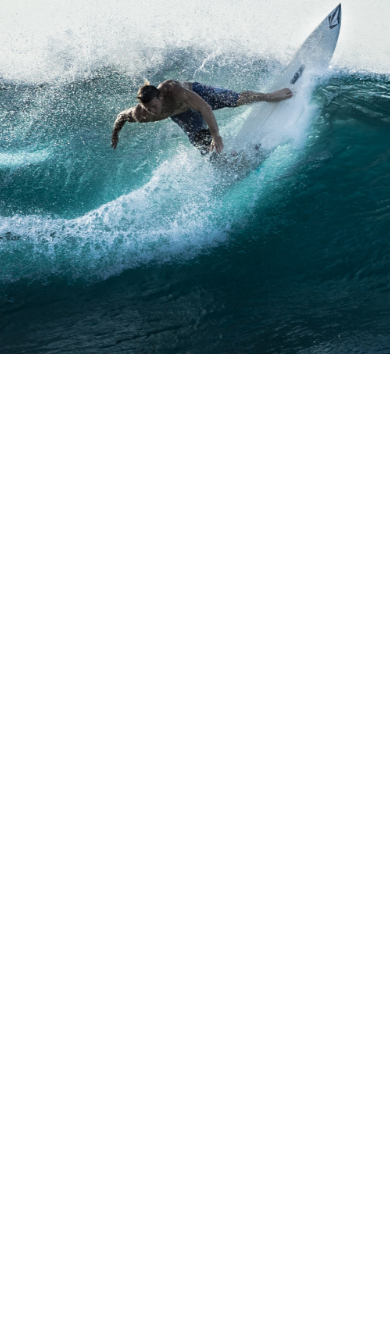
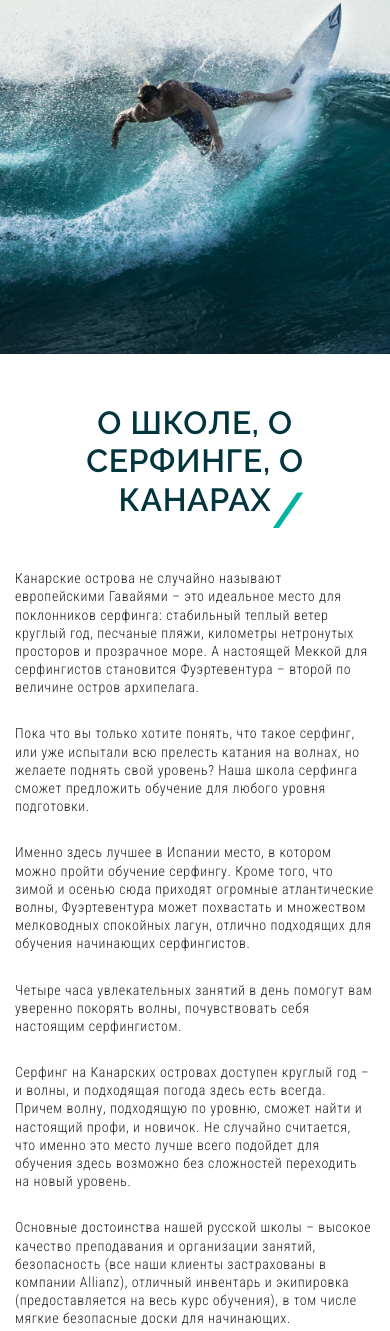
Before and after one commit to agvozdev-dev/Wave, a plain HTML site: page wawe/index.html in a window 390 px wide. Shown: the part 490-1821 px from the top of the page. Before the commit the page ends 844 px from the top, so only its background shows below. Drawn offline with nearby package versions, Linux system fonts and the light colour scheme.

Commit message:
[Wawe] адаптив "О ШКОЛЕ, О СЕРФИНГЕ, О КАНАРАХ"

```diff
--- a/wawe/css/style.css
+++ b/wawe/css/style.css
@@ -891,6 +891,30 @@ button {
 /* ====== END FOOTER ======*/
 
 /* ====== MEDIA ======*/
+@media (max-width: 1160px) {
+  .about {
+    padding: 50px 0;
+  }
+
+  .about__title {
+    margin-bottom: 50px;
+  }
+
+  .about__text p,
+  .about__text p:nth-child(odd) {
+    margin-right: 0;
+  }
+
+  .about__text p {
+    max-width: 100%;
+    min-height: auto;
+  }
+
+  .about__text p:not(:nth-last-child(-n+2)) {
+    min-height: auto;
+  }
+}
+
 @media (max-width: 1024px) {
   .menu {
     margin-left: auto;
@@ -905,6 +929,17 @@ button {
   }
 }
 
+@media (max-width: 992px) {
+  .title {
+    font-size: 32px;
+    padding: 0 20px;
+  }
+
+  .title::after {
+    font-size: 50px;
+  }
+}
+
 @media (max-width: 769px) {
   .header__name {
     font-size: 145px;
@@ -915,13 +950,14 @@ button {
   }
 }
 
-@media (max-width: 512px) {
+@media (max-width: 540px) {
   .header__name {
-    font-size: 90px;
+    font-size: 80px;
   }
 
   .header__icon::before {
     display: none;
   }
 }
+
 /* ====== END MEDIA ======*/
--- a/wawe/index.html
+++ b/wawe/index.html
@@ -54,7 +54,7 @@
     </div>
   </header>
 
-  <!-- <section class="about">
+  <section class="about">
     <div class="container">
 
       <h2 class="title about__title">
@@ -110,7 +110,7 @@
       </div>
     </div>
   </section>
-
+  <!--
   <section class="benefits">
     <div class="container">
       <h2 class="title benefits__title">В школе вы получите</h2>
```
